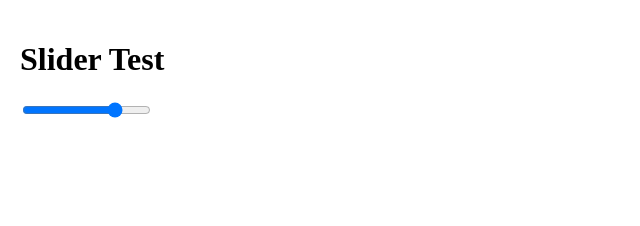
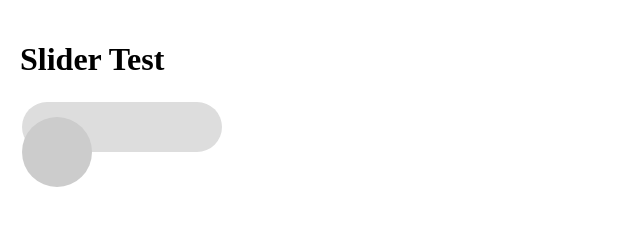
Before and after one commit to michaelsauter/RangeSlider, a plain HTML site: page index.html in a window 1280 px wide. Shown: the whole page, without its empty margins (0-640 px from the left). Drawn offline with Linux system fonts and the light colour scheme.

Commit message:
Add styles

```diff
--- a/index.html
+++ b/index.html
@@ -9,18 +9,50 @@
 	        margin: 0;
 	        padding: 20px;
 	    }
-	   .slider {
+	    input[type="range"], .slider {
+            -webkit-appearance: none;
 	        background: #ddd;
+            border-radius: 25px;
+            -webkit-border-radius: 25px;
+            -moz-border-radius: 25px;
+            -o-border-radius: 25px;
 	        width: 200px;
 	        height: 50px;
 	        position: relative;
 	    }
 	    .handle {
+            -webkit-appearance: none;
 	        background: #ccc;
-	       width: 50px;
-	       height: 50px;
+            border-radius: 35px;
+            -webkit-border-radius: 35px;
+            -moz-border-radius: 35px;
+            -o-border-radius: 35px;
+            cursor: pointer;
+            height: 70px;
+            margin-top: -10px;
 	        position: absolute;
+            -webkit-touch-callout: none;
+            -moz-user-select: none;
+            -webkit-user-select: none;
+            user-select: none;
+            width: 70px;
+	    }
+        input[type="range"]::-webkit-slider-thumb {
+            -webkit-appearance: none;
+	        background: #ccc;
+            border-radius: 35px;
+            -webkit-border-radius: 35px;
+            -moz-border-radius: 35px;
+            -o-border-radius: 35px;
             cursor: pointer;
+            height: 70px;
+            margin-top: -10px;
+	        position: absolute;
+            -webkit-touch-callout: none;
+            -moz-user-select: none;
+            -webkit-user-select: none;
+            user-select: none;
+            width: 70px;
 	    }
 	</style>
 	<script src="jquery.min.js" charset="utf-8"></script>
```
Lines whose indentation alone changed are shown as unchanged.
